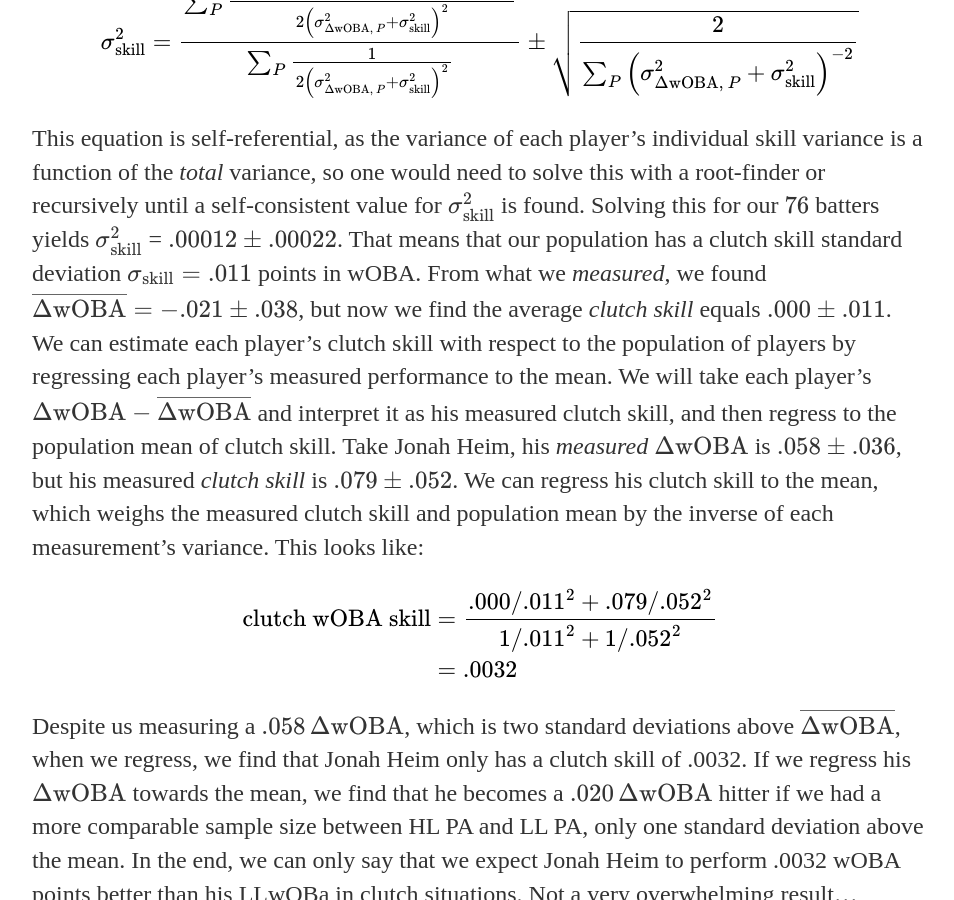
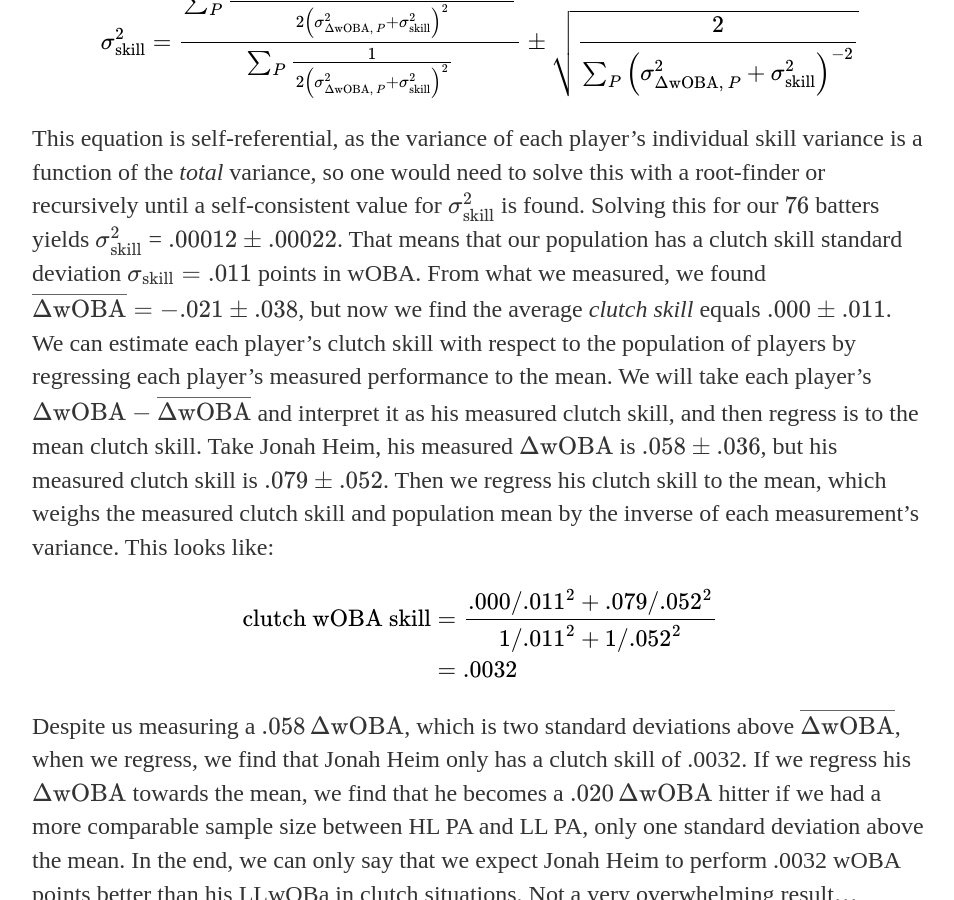
Before and after one commit to timrehm/timrehm.github.io, a Jekyll site: the page built from _posts/2026-5-24-leverage.md, in a window 1280 px wide and 900 px high, scrolled down 7495 px. Shown: the whole window, without its empty margins (160-1114 px from the left). Built offline with Jekyll 4.4.1, drawn with Linux system fonts in a browser that asks for light colours.

Commit message:
Update 2026-5-24-leverage.md

```diff
--- a/_posts/2026-5-24-leverage.md
+++ b/_posts/2026-5-24-leverage.md
@@ -111,7 +111,7 @@ $$
 \Large \sigma_{\mathrm{skill}}^{2} = \frac{\sum_{P}\frac{\left(\Delta\mathrm{wOBA}_{P}-\overline{\Delta\mathrm{wOBA}}\right)^{2}-\tilde{N}\sigma_{\Delta\mathrm{wOBA}, \ P}^{2}}{2\left(\sigma_{\Delta\mathrm{wOBA}, \ P}^{2} + \sigma_{\mathrm{skill}}^{2}\right)^{2}}}{\sum_{P}\frac{1}{2\left(\sigma_{\Delta\mathrm{wOBA}, \ P}^{2} + \sigma_{\mathrm{skill}}^{2}\right)^{2}}} \pm \sqrt{\frac{2}{\sum_{P}\left(\sigma_{\Delta\mathrm{wOBA}, \ P}^{2} + \sigma_{\mathrm{skill}}^{2}\right)^{-2}}}
 $$
 
-This equation is self-referential, as the variance of each player's individual skill variance is a function of the *total* variance, so one would need to solve this with a root-finder or recursively until a self-consistent value for $\sigma_{\mathrm{skill}}^{2}$ is found. Solving this for our $76$ batters yields $\sigma_{\mathrm{skill}}^{2}$ = $.00012\pm.00022$. That means that our population has a clutch skill standard deviation $\sigma_{\mathrm{skill}}=.011$ points in wOBA. From what we *measured*, we found $\overline{\Delta\mathrm{wOBA}} = -.021\pm.038$, but now we find the average *clutch skill* equals $.000\pm.011$. We can estimate each player's clutch skill with respect to the population of players by regressing each player's measured performance to the mean. We will take each player's $\Delta\mathrm{wOBA}-\overline{\Delta\mathrm{wOBA}}$ and interpret it as his measured clutch skill, and then regress to the population mean of clutch skill. Take Jonah Heim, his *measured* $\Delta\mathrm{wOBA}$ is $.058\pm.036$, but his measured *clutch skill* is $.079\pm.052$. We can regress his clutch skill to the mean, which weighs the measured clutch skill and population mean by the inverse of each measurement's variance. This looks like:
+This equation is self-referential, as the variance of each player's individual skill variance is a function of the *total* variance, so one would need to solve this with a root-finder or recursively until a self-consistent value for $\sigma_{\mathrm{skill}}^{2}$ is found. Solving this for our $76$ batters yields $\sigma_{\mathrm{skill}}^{2}$ = $.00012\pm.00022$. That means that our population has a clutch skill standard deviation $\sigma_{\mathrm{skill}}=.011$ points in wOBA. From what we measured, we found $\overline{\Delta\mathrm{wOBA}} = -.021\pm.038$, but now we find the average *clutch skill* equals $.000\pm.011$. We can estimate each player's clutch skill with respect to the population of players by regressing each player's measured performance to the mean. We will take each player's $\Delta\mathrm{wOBA}-\overline{\Delta\mathrm{wOBA}}$ and interpret it as his measured clutch skill, and then regress is to the mean clutch skill. Take Jonah Heim, his measured $\Delta\mathrm{wOBA}$ is $.058\pm.036$, but his measured clutch skill is $.079\pm.052$. Then we regress his clutch skill to the mean, which weighs the measured clutch skill and population mean by the inverse of each measurement's variance. This looks like:
 
 $$
 \Large
```
